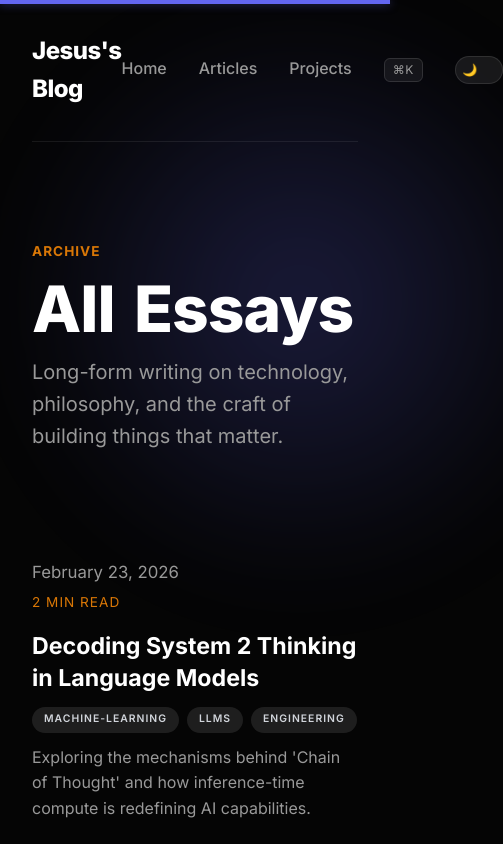
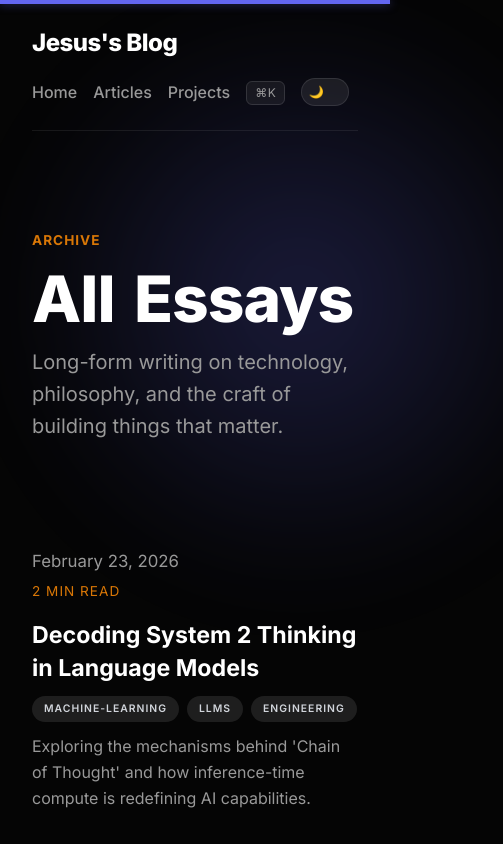
Before and after one commit to jar285/blogtalk, a Next.js app: page /blog in a window 390 px wide. Shown: the top 844 px of the page, 503 px wide, since content can reach past the window. Built offline with nearby package versions, Linux system fonts and the light colour scheme.

Commit message:
[Mobile Fix] Refactor nav, headers, and metadata to be responsive on small screens

```diff
--- a/src/app/globals.css
+++ b/src/app/globals.css
@@ -218,11 +218,19 @@ main {
 
 /* Nav */
 nav {
-  padding: 2rem 0;
+  padding: 1.5rem 0;
   display: flex;
   justify-content: space-between;
   align-items: center;
   border-bottom: 1px solid var(--glass-border);
+  flex-wrap: wrap;
+  gap: 1rem;
+}
+
+@media (min-width: 768px) {
+  nav {
+    padding: 2rem 0;
+  }
 }
 
 .logo {
@@ -234,7 +242,15 @@ nav {
 
 .nav-links {
   display: flex;
-  gap: 2rem;
+  gap: 1rem;
+  align-items: center;
+  flex-wrap: wrap;
+}
+
+@media (min-width: 768px) {
+  .nav-links {
+    gap: 2rem;
+  }
 }
 
 .nav-links a {
@@ -500,7 +516,7 @@ nav {
 }
 
 .post-header h1 {
-  font-size: 3rem;
+  font-size: var(--fs-h1);
   font-weight: 800;
   margin-bottom: 1rem;
   color: #fff;
@@ -514,6 +530,7 @@ nav {
   justify-content: center;
   gap: 1rem;
   align-items: center;
+  flex-wrap: wrap;
 }
 
 /* Archive List View */
```
Also changed, not shown: sprints/completed/05-heading-permalink.md (renamed from sprints/draft/05-heading-permalink.md).
